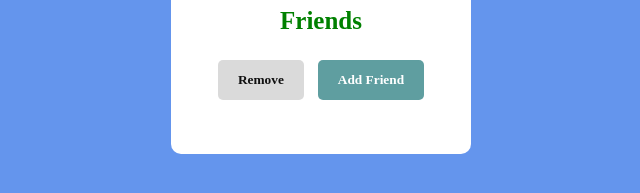
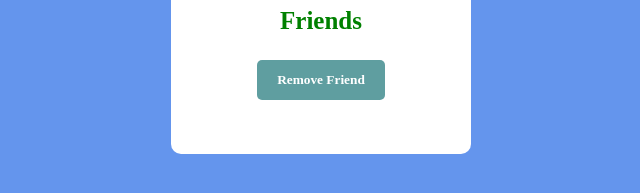
Before and after one commit to 81nilesh/5js-project, a plain HTML site: page index.html in a window 1280 px wide. Both pictures are taken after a click on the button "Add Friend". Shown: the part 471-664 px from the top of the page, without its empty margins (319-959 px from the left). Drawn offline with Linux system fonts and the light colour scheme.

Commit message:
Add Friend Project is complete

```diff
--- a/index.html
+++ b/index.html
@@ -14,14 +14,8 @@
             alt="">
         <h1>Angel Priya</h1>
         <h5>Strenger</h5>
-        <div id="btn-container">
-            <button id="remove">Remove</button>
-            <button id="add">Add Friend</button>
-        </div>
-
+        <button id="add">Add Friend</button>
     </div>
-
-
     <script src="index.js"></script>
 </body>
 
--- a/index.js
+++ b/index.js
@@ -1,12 +1,19 @@
 var isStatus = document.querySelector("h5");
-var RemoveFriend = document.querySelector("#remove")
-var addFriend = document.querySelector("#add");
+var btn = document.querySelector("#add");
 
-addFriend.addEventListener("click", function () {
-    isStatus.innerHTML = "Friends"
-    isStatus.style.color = 'green'
+var check = 0;
+
+btn.addEventListener("click", function () {
+    if (check == 0) {
+        isStatus.innerHTML = "Friends"
+        isStatus.style.color = 'green'
+        btn.innerHTML = "Remove Friend"
+        check = 1;
+    } else {
+        isStatus.innerHTML = "Stranger"
+        isStatus.style.color = "red"
+        btn.innerHTML = "Add Friend"
+        check = 0;
+    }
+
 })
-RemoveFriend.addEventListener("click", function () {
-    isStatus.innerHTML = "Strenger"
-    isStatus.style.color = 'red'
-})
--- a/style.css
+++ b/style.css
@@ -57,8 +57,3 @@ body {
     margin: 5px;
     cursor: pointer;
 }
-
-#card #remove {
-    background-color: #dadada;
-    color: #111;
-}
```
